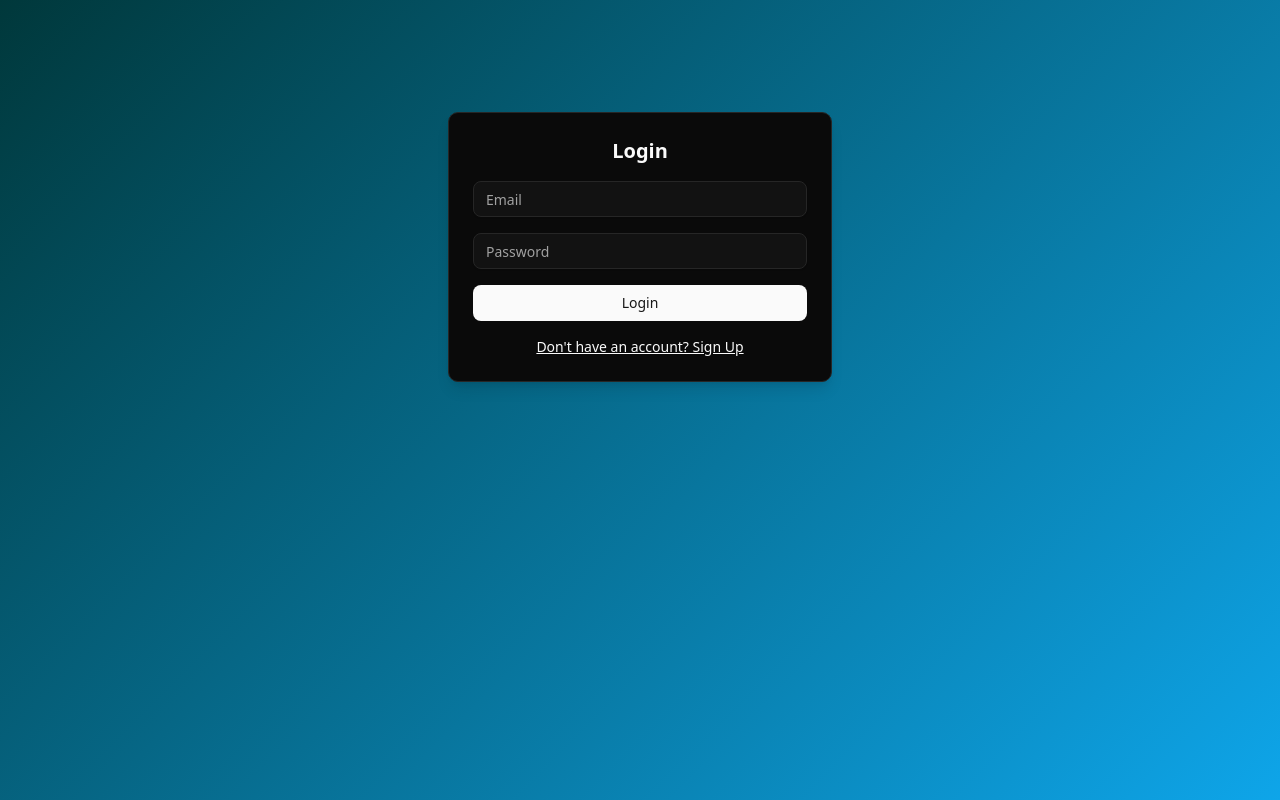
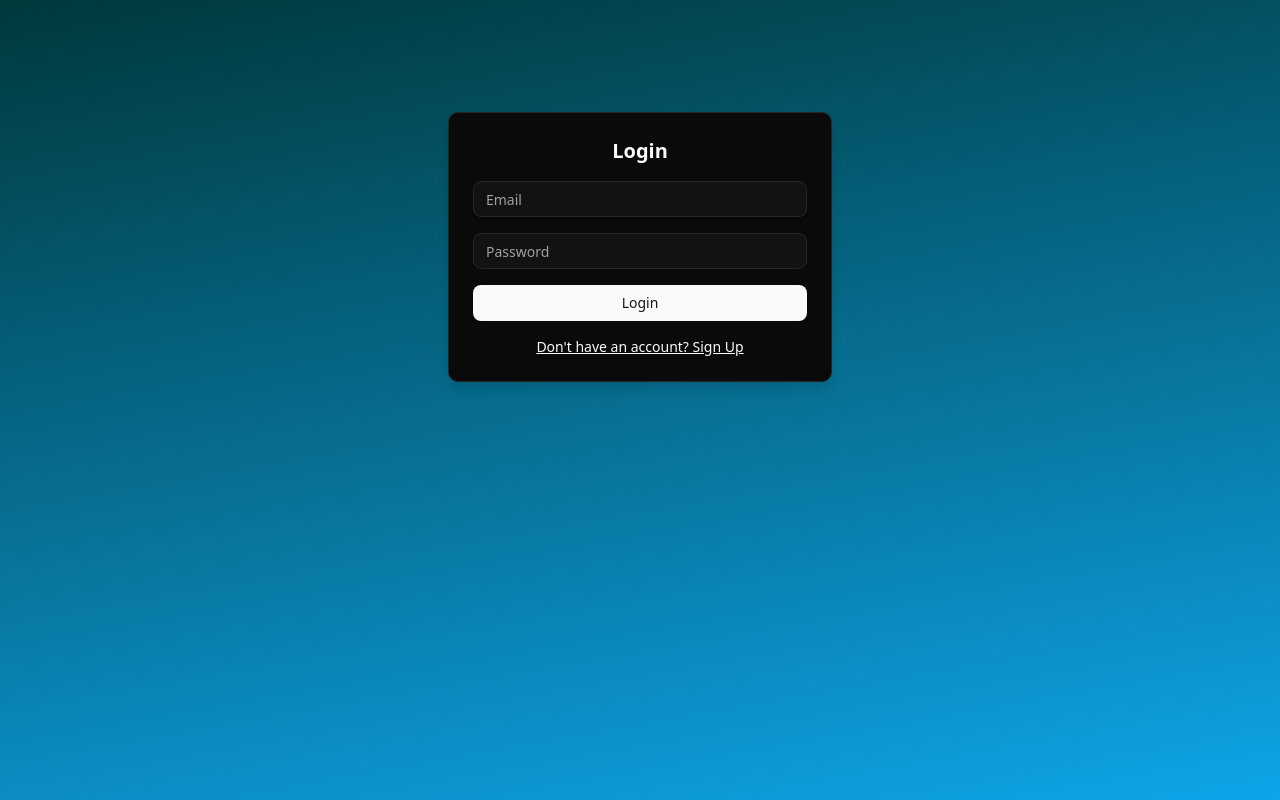
Before and after one commit to g-hill/paid-projects, a React (Vite) app: page /auth in a window 1280 px wide. Built offline with nearby package versions, Linux system fonts and the light colour scheme.

Commit message:
background

```diff
--- a/src/App.css
+++ b/src/App.css
@@ -14,7 +14,7 @@
 }
 
 body {
-  background: linear-gradient(135deg, #00383B 0%, #0EA5E9 100%);
+  background: linear-gradient(170deg, #00383B 0%, #0EA5E9 100%);
   height: 100vh;
 }
 
```
